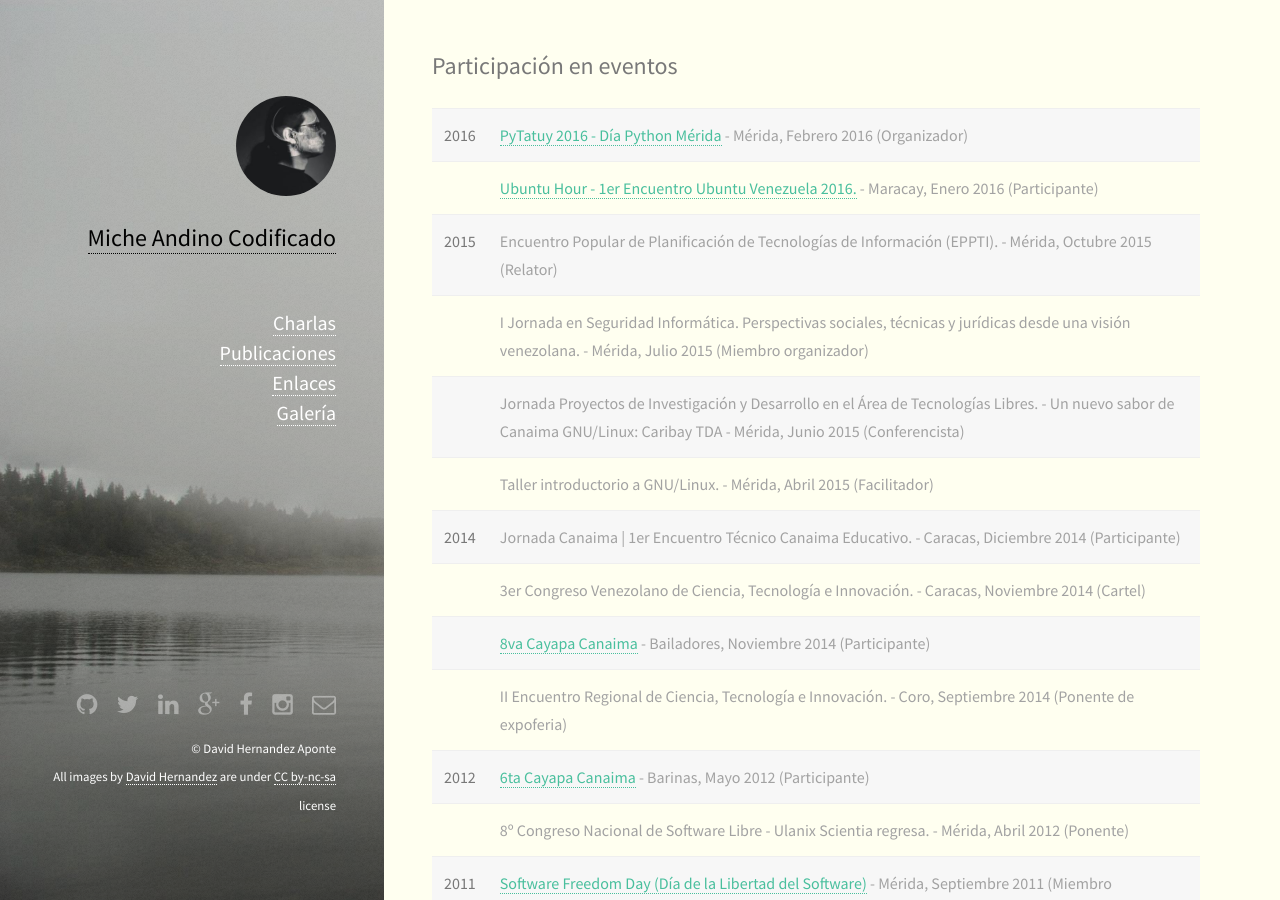
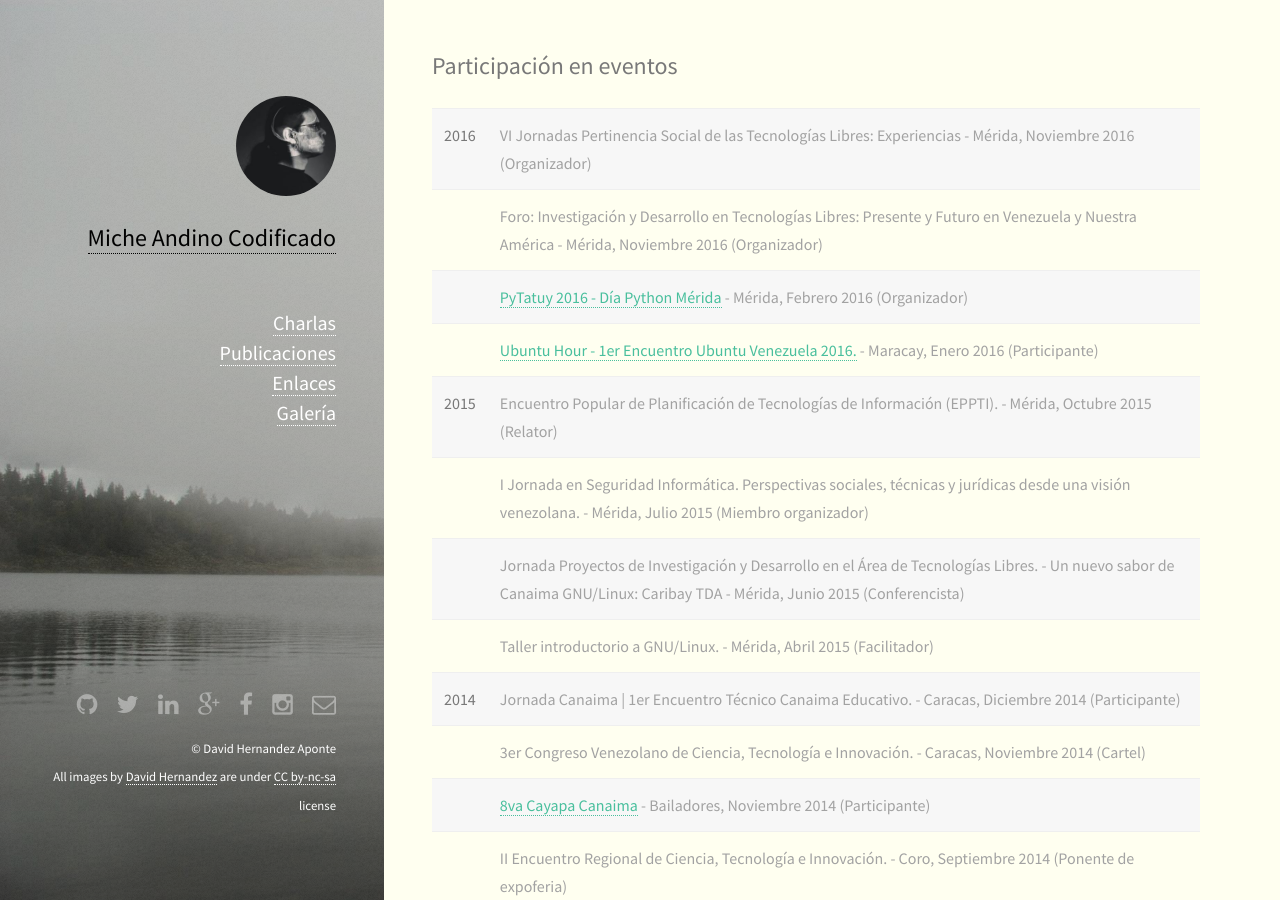
Before and after one commit to davidhdz/davidhdz.github.io, a Jekyll site: the page built from charlas.html, in a window 1280 px wide and 900 px high. Built offline with Jekyll 4.4.1, drawn with Linux system fonts in a browser that asks for light colours; comment, search, counter and statistics services are not loaded.

Commit message:
Se agregan eventos de noviembre 2016

```diff
--- a/charlas.html
+++ b/charlas.html
@@ -9,6 +9,14 @@ title: Charlas y eventos
 <tbody>
 <tr>
   <td style="vertical-align: top;"><strong>2016</strong></td>
+  <td>VI Jornadas Pertinencia Social de las Tecnologías Libres: Experiencias - Mérida, Noviembre 2016 (Organizador)</td>
+</tr>
+<tr>
+  <td></td>
+  <td>Foro: Investigación y Desarrollo en Tecnologías Libres: Presente y Futuro en Venezuela y Nuestra América - Mérida, Noviembre 2016 (Organizador)</td>
+</tr>
+<tr>
+  <td></td>
   <td><a href="http://pyve.github.io/eventos/pytatuy-2016/" target="_blank">PyTatuy 2016 - Día Python Mérida</a> - Mérida, Febrero 2016 (Organizador)</td>
 </tr>
 <tr>
```
